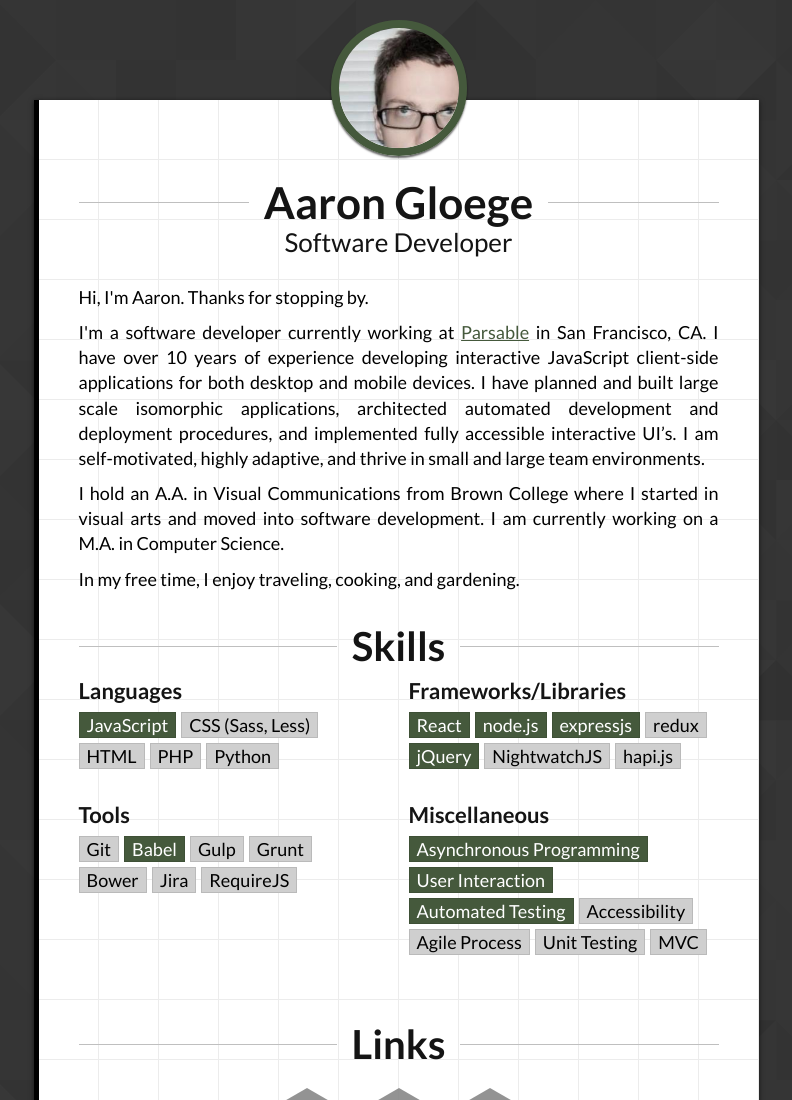
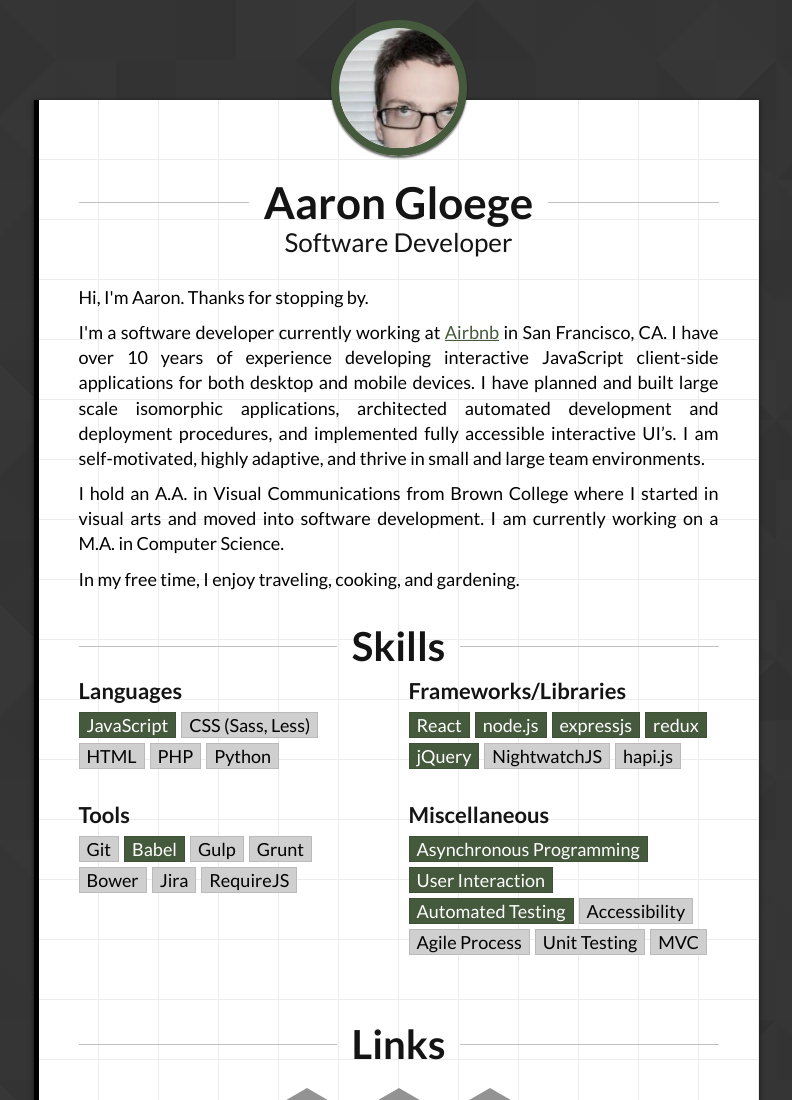
Before and after one commit to aarongloege/aarongloege.github.io, a website: page index.html in a window 1280 px wide. Shown: the top 1100 px of the page, without its empty margins (244-1036 px from the left). Drawn offline with Linux system fonts and the light colour scheme.

Commit message:
Update index.html

```diff
--- a/index.html
+++ b/index.html
@@ -16,7 +16,7 @@
     </section>
     <section class="verticalRythm">
         <p>Hi, I'm Aaron. Thanks for stopping by.</p>
-        <p>I'm a software developer currently working at <a href="http://parsable.com/" title="Parsable" target="_blank">Parsable</a> in San Francisco, CA. I have over 10 years of experience developing interactive JavaScript client-side applications for both desktop and mobile devices. I have planned and built large scale isomorphic applications, architected automated development and deployment procedures, and implemented fully accessible interactive UI’s. I am self-motivated, highly adaptive, and thrive in small and large team environments.</p>
+        <p>I'm a software developer currently working at <a href="http://airbnb.com/" title="Airbnb" target="_blank">Airbnb</a> in San Francisco, CA. I have over 10 years of experience developing interactive JavaScript client-side applications for both desktop and mobile devices. I have planned and built large scale isomorphic applications, architected automated development and deployment procedures, and implemented fully accessible interactive UI’s. I am self-motivated, highly adaptive, and thrive in small and large team environments.</p>
         <p>I hold an A.A. in Visual Communications from Brown College where I started in visual arts and moved into software development. I am currently working on a M.A. in Computer Science.</p>
         <p>In my free time, I enjoy traveling, cooking, and gardening.</p>
     </section>
@@ -39,7 +39,7 @@
                     <li class="skill skill_proficient">React</li>
                     <li class="skill skill_proficient">node.js</li>
                     <li class="skill skill_proficient">expressjs</li>
-                    <li class="skill">redux</li>
+                    <li class="skill skill_proficient">redux</li>
                     <li class="skill skill_proficient">jQuery</li>
                     <li class="skill">NightwatchJS</li>
                     <li class="skill">hapi.js</li>
```
